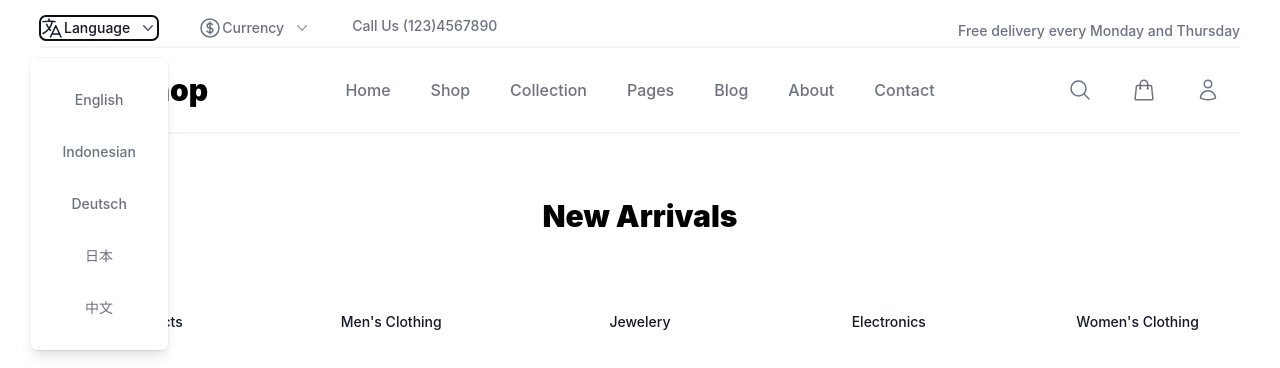
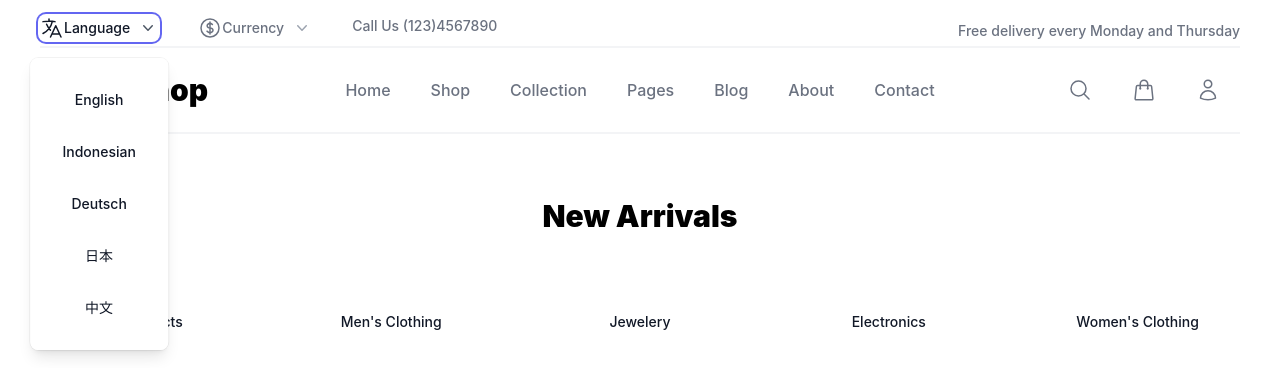
Before and after one commit to ajiesaw/project-e, a React (Create React App) app: page / in a window 1280 px wide. Both pictures are taken after a click on the button "Language". Shown: the top 368 px of the page. Built offline with nearby package versions, Linux system fonts and the light colour scheme.

Commit message:
Styling pada Header.js

```diff
--- a/src/components/Header.js
+++ b/src/components/Header.js
@@ -33,7 +33,7 @@ export default function Example() {
                   <Popover.Button
                     className={classNames(
                       open ? 'text-gray-900' : 'text-gray-500',
-                      'group inline-flex items-center rounded-md bg-white text-sm font-medium hover:text-gray-900'
+                      'group inline-flex items-center rounded-md bg-white text-sm font-medium hover:text-gray-900 focus:outline-none focus:ring-2 focus:ring-indigo-500 focus:ring-offset-2'
                     )}
                   >
                     <svg
@@ -74,10 +74,10 @@ export default function Example() {
                             <a
                               key={item.name}
                               href={item.href}
-                              className="-m-3 flex items-center justify-center text-center rounded-lg p-3 hover:text-gray-900"
+                              className="-m-3 flex items-center justify-center text-center rounded-lg p-3 hover:bg-gray-50"
                             >
                               <div>
-                                <p className="text-sm font-medium text-gray-500 hover:text-gray-900">{item.name}</p>
+                                <p className="text-sm font-medium text-gray-900">{item.name}</p>
                               </div>
                             </a>
                           ))}
@@ -96,7 +96,7 @@ export default function Example() {
                   <Popover.Button
                     className={classNames(
                       open ? 'text-gray-900' : 'text-gray-500',
-                      'group inline-flex items-center rounded-md bg-white text-sm font-medium hover:text-gray-900'
+                      'group inline-flex items-center rounded-md bg-white text-sm font-medium hover:text-gray-900 focus:outline-none focus:ring-2 focus:ring-indigo-500 focus:ring-offset-2'
                     )}
                   >
                     <svg
@@ -138,10 +138,10 @@ export default function Example() {
                             <a
                               key={item.name}
                               href={item.href}
-                              className="-m-3 flex items-center justify-center text-center rounded-lg p-3 hover:text-gray-900"
+                              className="-m-3 flex items-center justify-center text-center rounded-lg p-3 hover:bg-gray-50"
                             >
                               <div>
-                                <p className="text-sm font-medium text-gray-500 hover:text-gray-900">{item.name}</p>
+                                <p className="text-sm font-medium text-gray-900">{item.name}</p>
                               </div>
                             </a>
                           ))}
```
